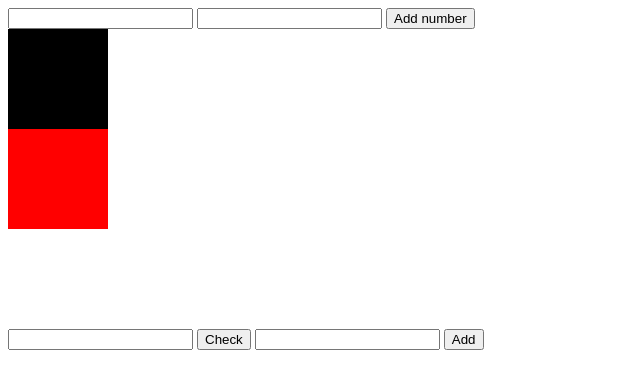
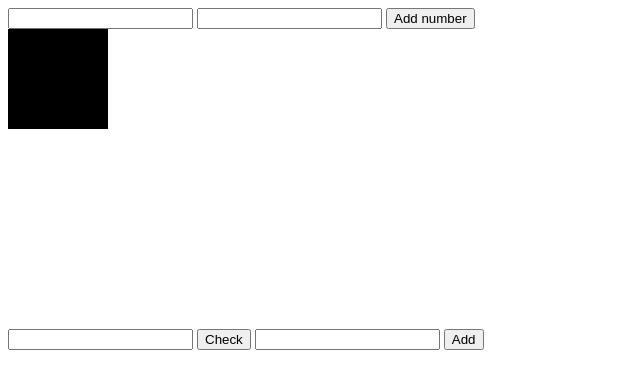
Before and after one commit to HamzaNabil/test_upload, a plain HTML site: page index.html in a window 1280 px wide. Shown: the whole page, without its empty margins (0-640 px from the left). Drawn offline with Linux system fonts and the light colour scheme.

Commit message:
edit in css

```diff
--- a/index.html
+++ b/index.html
@@ -14,9 +14,6 @@
       }
       .item1 {
         background: #000;
-      }
-      .item2 {
-        background: red;
       }
     </style>
   </head>
```
